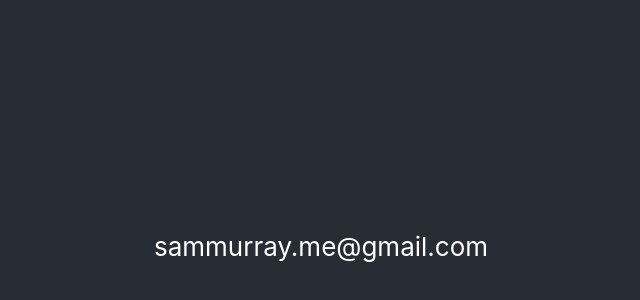
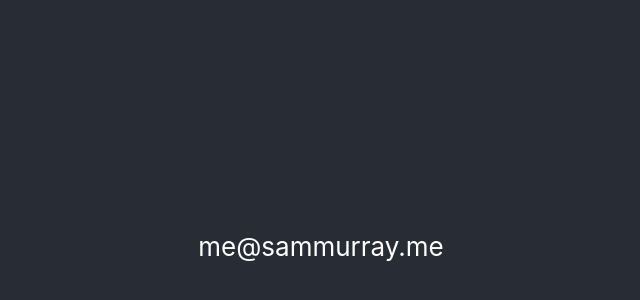
Before and after one commit to samuelhmurray/sammurray, a React (Create React App) app: page / in a window 1280 px wide. Shown: the part 154-454 px from the top of the page, without its empty margins (319-959 px from the left). Built offline with nearby package versions, Linux system fonts and the light colour scheme.

Commit message:
changing email

```diff
--- a/src/App.js
+++ b/src/App.js
@@ -1,11 +1,9 @@
-import './App.css';
+import "./App.css";
 
 function App() {
   return (
     <div className="App">
-      <header className="App-header">
-     sammurray.me@gmail.com
-      </header>
+      <header className="App-header">me@sammurray.me </header>
     </div>
   );
 }
```
